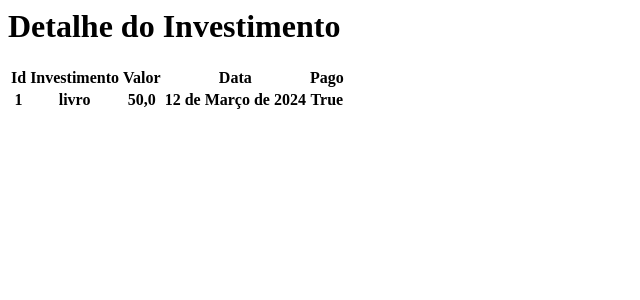
After one commit to saulosgil/projeto_invista_me, a Django app: page //1 in a window 1280 px wide. The commit adds this page. Shown: the top 300 px of the page, without its empty margins (0-640 px from the left). Run offline with Django 5.2, Linux system fonts and the light colour scheme; data comes from the database, SQL or seed files in the repository; lists and menus that the app fills with data are empty.

Commit message:
Visualizando detalhes

```diff
--- /dev/null
+++ b/invista_me/templates/investimentos/detalhe.html
@@ -0,0 +1,17 @@
+<h1>Detalhe do Investimento</h1>
+<table>
+  <tr>
+    <th>Id</th>
+    <th>Investimento</th>
+    <th>Valor</th>
+    <th>Data</th>
+    <th>Pago</th>
+  </tr>
+  <tr>
+    <th>{{dados.id}}</th>
+    <th>{{dados.investimento}}</th>
+    <th>{{dados.valor}}</th>
+    <th>{{dados.data}}</th>
+    <th>{{dados.pago}}</th>
+  </tr>
+</table>
--- a/invista_me/templates/investimentos/investimentos.html
+++ b/invista_me/templates/investimentos/investimentos.html
@@ -10,6 +10,9 @@
     <td>{{dado.id}}</td>
     <td>{{dado.investimento}}</td>
     <td>{{dado.valor}}</td>
+    <td>
+      <button><a href="{% url 'detalhe' dado.id %}">Detalhe</a></button>
+    </td>
   </tr>
   {% endfor %}
 </table>
--- a/invista_me/views.py
+++ b/invista_me/views.py
@@ -11,3 +11,9 @@ def investimentos(request):
     'dados': Investimento.objects.all()
   }
   return render(request, 'investimentos/investimentos.html', context=dados)
+
+def detalhe(request, id_investimento):
+  dados = {
+    'dados': Investimento.objects.get(pk=id_investimento)
+  }
+  return render(request, 'investimentos/detalhe.html', dados)
--- a/projeto_invista_me/urls.py
+++ b/projeto_invista_me/urls.py
@@ -21,5 +21,6 @@ from invista_me import views
 urlpatterns = [
     path('admin/', admin.site.urls),
     path('', views.investimentos),
-    path('novo_investimento/', views.novo_investimento, name='novo_investimento')
+    path('novo_investimento/', views.novo_investimento, name='novo_investimento'),
+    path('/<int:id_investimento>', views.detalhe, name='detalhe')
 ]
```
